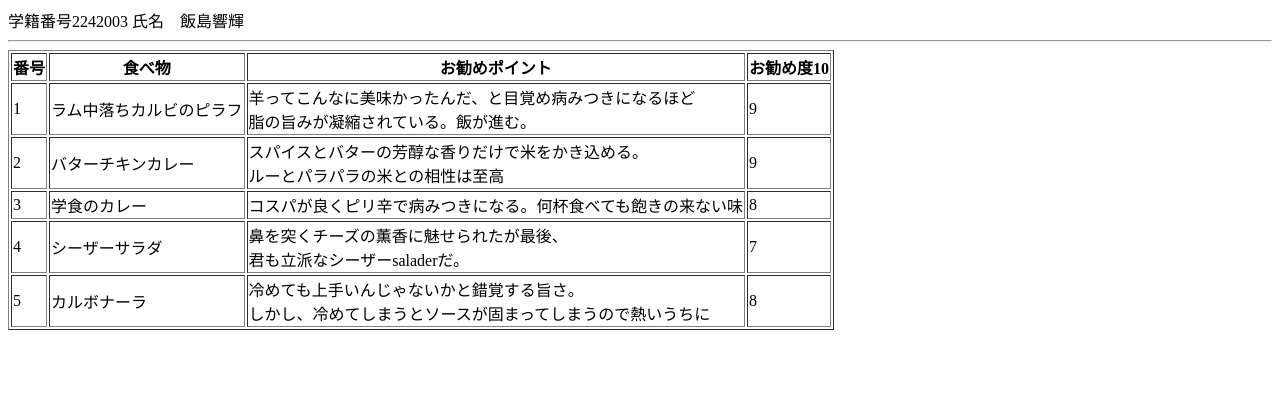
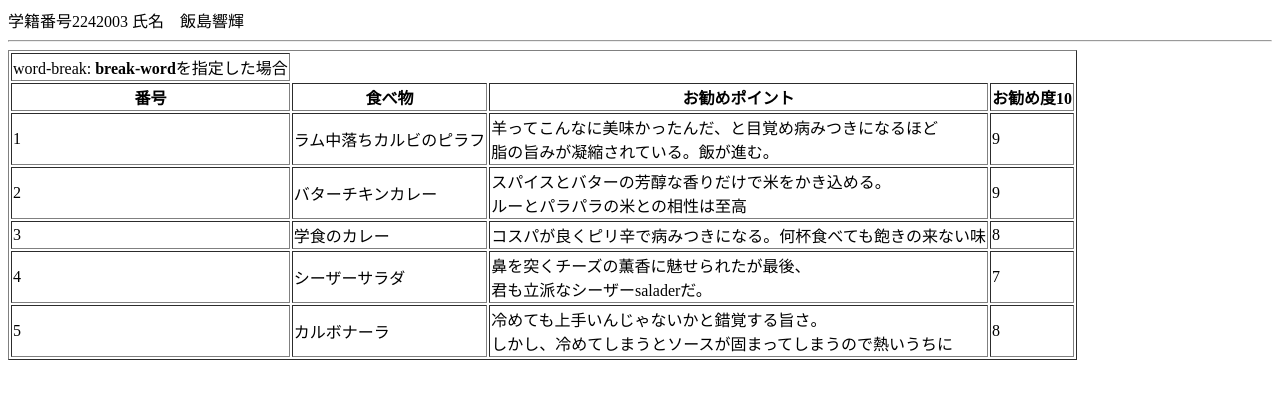
Before and after one commit to Lukeratos/Literacy, a plain HTML site: page my favorite food.html in a window 1280 px wide. Drawn offline with Linux system fonts and the light colour scheme.

Commit message:
Update my favorite food.html

```diff
--- a/my favorite food.html
+++ b/my favorite food.html
@@ -8,11 +8,12 @@
 学籍番号2242003 氏名　飯島響輝<BR>
 <HR>
 <TABLE BORDER="1">
+<TD style="word-break: break-word">word-break: <b>break-word</b>を指定した場合
 <TR><TH COLSPAN="2">番号</TH><TH>食べ物</TH><TH>お勧めポイント</TH><TH>お勧め度10</TH></TR>
 <TR><TD COLSPAN="2">1</TD><TD>ラム中落ちカルビのピラフ</TD><TD COLSPAN=“19”>羊ってこんなに美味かったんだ、と目覚め病みつきになるほど<br>脂の旨みが凝縮されている。飯が進む。</TD><TD> 9</TD></TR>
 <TR><TD COLSPAN="2">2</TD><TD>バターチキンカレー</TD><TD COLSPAN=“19”>スパイスとバターの芳醇な香りだけで米をかき込める。<br>ルーとパラパラの米との相性は至高</TD><TD> 9</TD></TR>
 <TR><TD COLSPAN="2">3</TD><TD>学食のカレー</TD><TD>コスパが良くピリ辛で病みつきになる。何杯食べても飽きの来ない味</TD><TD> 8</TD></TR>
-<TR><TD COLSPAN="2">4</TD><TD>シーザーサラダ</TD><TD COLSPAN=“19”>鼻を突くチーズの薫香に魅せられたが最後、<br>君も立派なシーザーsaladerだ。</TD><TD> 7</TD></TR>
+<TR><TD COLSPAN="2">4</TD><TD>シーザーサラダ</TD><TD COLSPAN =“19”>鼻を突くチーズの薫香に魅せられたが最後、<br>君も立派なシーザーsaladerだ。</TD><TD> 7</TD></TR>
 <TR><TD COLSPAN="2">5</TD><TD>カルボナーラ</TD><TD COLSPAN=“19”>冷めても上手いんじゃないかと錯覚する旨さ。<br>しかし、冷めてしまうとソースが固まってしまうので熱いうちに</TD><TD> 8</TD></TR>
 </TABLE>
 </BODY>
```
